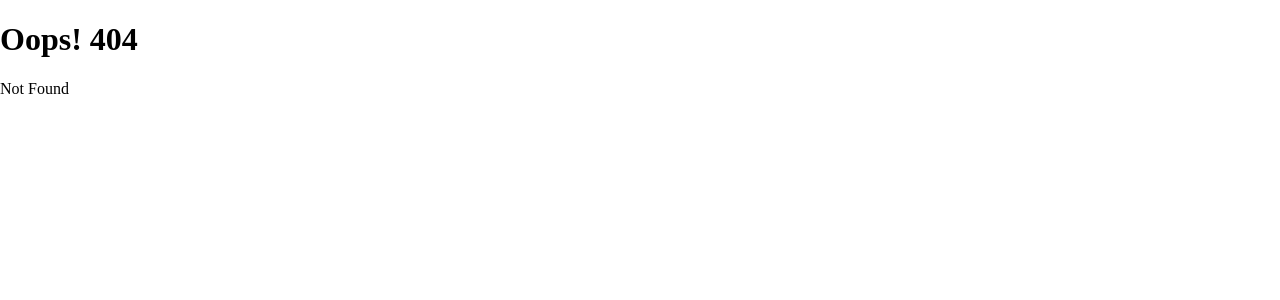
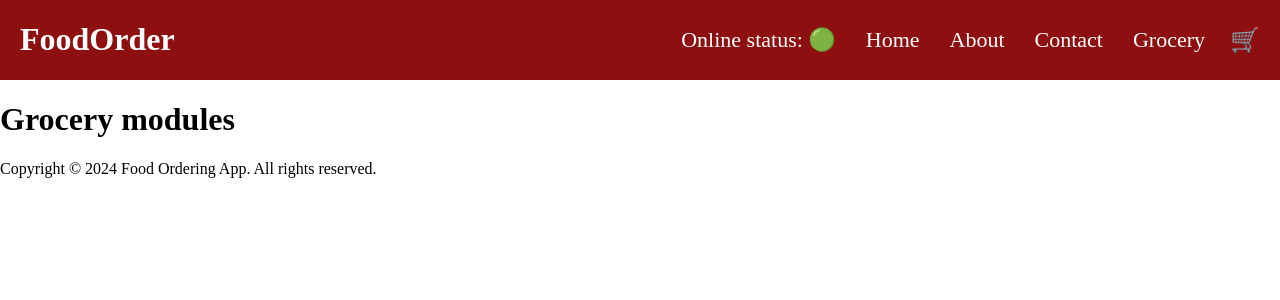
Before and after one commit to divC21/food-ordering-app, a React (Vite) app: page /grocery in a window 1280 px wide. Before the commit this address had no page. Shown: the top 300 px of the page. Built offline with nearby package versions, Linux system fonts and the light colour scheme.

Commit message:
custom hooks and lazy loading

```diff
--- a/index.js
+++ b/index.js
@@ -1,12 +1,15 @@
+import { lazy, Suspense } from "react";
 import ReactDOM from "react-dom/client";
 import { createBrowserRouter, RouterProvider } from "react-router-dom";
 import App from "./App";
 import "./index.css";
-import About from "./src/components/About/About";
 import Contact from "./src/components/Contact/Contact";
 import ErrorComponent from "./src/components/ErrorComponent/ErrorComponent";
 import MainContainer from "./src/components/MainContainer/MainContainer";
 import RestaurantDetails from "./src/components/RestaurantDetails/RestaurantDetails";
+
+const Grocery = lazy(() => import("./src/components/Grocery/Grocery"));
+const About = lazy(() => import("./src/components/About/About"));
 
 const root = ReactDOM.createRoot(document.getElementById("root"));
 const appRouter = createBrowserRouter([
@@ -20,7 +23,11 @@ const appRouter = createBrowserRouter([
       },
       {
         path: "/about",
-        element: <About />,
+        element: (
+          <Suspense fallback={<h2>LOADING</h2>}>
+            <About />
+          </Suspense>
+        ),
       },
       {
         path: "/contact",
@@ -29,6 +36,14 @@ const appRouter = createBrowserRouter([
       {
         path: "/restaurant/:id",
         element: <RestaurantDetails />,
+      },
+      {
+        path: "/grocery",
+        element: (
+          <Suspense fallback={<h2>LOADING</h2>}>
+            <Grocery />
+          </Suspense>
+        ),
       },
     ],
     errorElement: <ErrorComponent />,
--- /dev/null
+++ b/src/components/Grocery/Grocery.js
@@ -0,0 +1,9 @@
+const Grocery = () => {
+  return (
+    <>
+      <h1>Grocery modules</h1>
+    </>
+  );
+};
+
+export default Grocery;
--- a/src/components/Header/Header.js
+++ b/src/components/Header/Header.js
@@ -1,7 +1,9 @@
 import { Link } from "react-router-dom";
 import "./header.css";
+import useOnlineStatus from "../../utils/useOnlineStatus";
 
 const Header = () => {
+  const status = useOnlineStatus();
   return (
     <header className="header-container">
       <div className="logo">
@@ -10,6 +12,7 @@ const Header = () => {
       <div className="right-container">
         <nav className="nav-container">
           <ul>
+            <li>Online status: {status ? "🟢" : "🔴"}</li>
             <li>
               <Link to="/">Home</Link>
             </li>
@@ -18,6 +21,9 @@ const Header = () => {
             </li>
             <li>
               <Link to="/contact">Contact</Link>
+            </li>
+            <li>
+              <Link to="/grocery">Grocery</Link>
             </li>
           </ul>
         </nav>
--- a/src/components/MainContainer/MainContainer.js
+++ b/src/components/MainContainer/MainContainer.js
@@ -5,12 +5,15 @@ import "./main-container.css";
 import Shimmer from "../Shimmer/Shimmer";
 import Button from "../Button/Button";
 import Input from "../Input/Input";
+import useOnlineStatus from "../../utils/useOnlineStatus";
 
 const MainContainer = () => {
   const [listOfRestaurants, setListOfRestaurants] = useState([]);
   const [filteredRestaurants, setFilteredRestaurants] = useState([]);
   const [searchInput, setSearchInput] = useState("");
   const navigate = useNavigate();
+  const status = useOnlineStatus();
+
   useEffect(() => {
     fetchData();
   }, []);
@@ -63,6 +66,8 @@ const MainContainer = () => {
   // };
 
   return (
+    <>
+      {status ? (
         <div className="main-container">
           <div className="search-container">
             <Input
@@ -74,7 +79,11 @@ const MainContainer = () => {
                 setSearchInput(value.toLowerCase());
               }}
             />
-        <Button name="Search" type="primary" onClick={handleSearch}></Button>
+            <Button
+              name="Search"
+              type="primary"
+              onClick={handleSearch}
+            ></Button>
             <Button
               name="Top Rated Restaurants"
               type="primary"
@@ -109,6 +118,10 @@ const MainContainer = () => {
             )}
           </div>
         </div>
+      ) : (
+        <h2>Looks like you are offline</h2>
+      )}
+    </>
   );
 };
 
--- /dev/null
+++ b/src/utils/useOnlineStatus.js
@@ -0,0 +1,21 @@
+import { useEffect, useState } from "react";
+const useOnlineStatus = () => {
+  const [onlineStatus, setOnlineStatus] = useState(true);
+
+  useEffect(() => {
+    window.addEventListener("offline", () => {
+      setOnlineStatus(false);
+    });
+    window.addEventListener("online", () => {
+      setOnlineStatus(true);
+    });
+    // return () => {
+    //   window.removeEventListener("online");
+    //   window.removeEventListener("offline");
+    // };
+  }, []);
+
+  return onlineStatus;
+};
+
+export default useOnlineStatus;
```
Lines whose indentation alone changed are shown as unchanged.
